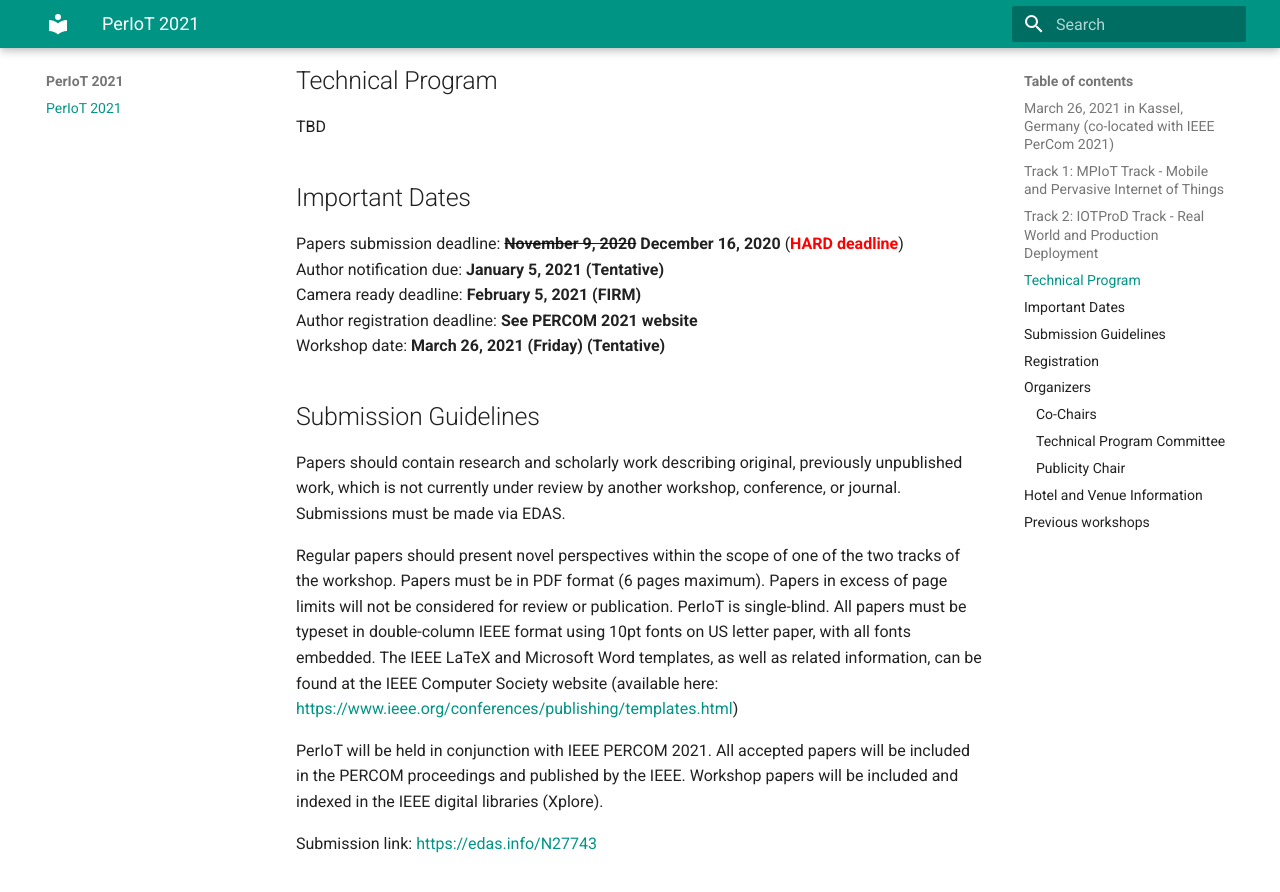
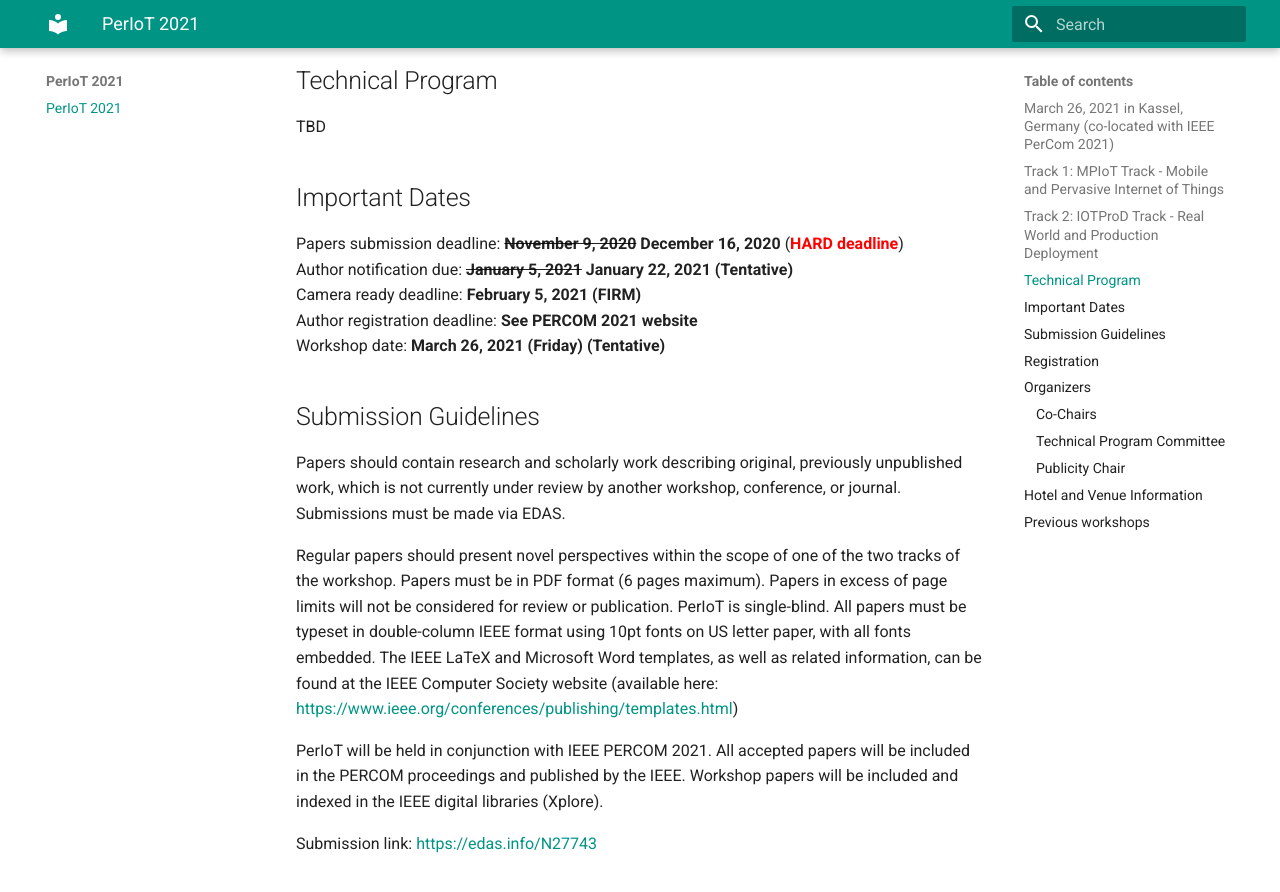
Before and after one commit to periot/2021, an MkDocs documentation site: the page built from website/docs/index.md, in a window 1280 px wide and 900 px high, scrolled down 2766 px. Shown: the top 892 px of the window. Built offline with MkDocs 1.6.1 and Material for MkDocs 9.7.7, drawn with Linux system fonts in a browser that asks for light colours.

Commit message:
updated date

```diff
--- a/website/docs/index.md
+++ b/website/docs/index.md
@@ -68,7 +68,8 @@ TBD
 ## Important Dates
 
 Papers submission deadline: **<strike>November 9, 2020</strike> December 16, 2020** (<font color="red">**HARD deadline**</font>)<br>
-Author notification due: **January 5, 2021 (Tentative)**<br>
+Author notification due: **<strike>January 5, 2021</strike> January 22,
+2021 (Tentative)**<br>
 Camera ready deadline: **February 5, 2021 (FIRM)**<br>
 Author registration deadline: **See  PERCOM  2021  website**<br>
 Workshop date: **March 26, 2021 (Friday) (Tentative)**
```
